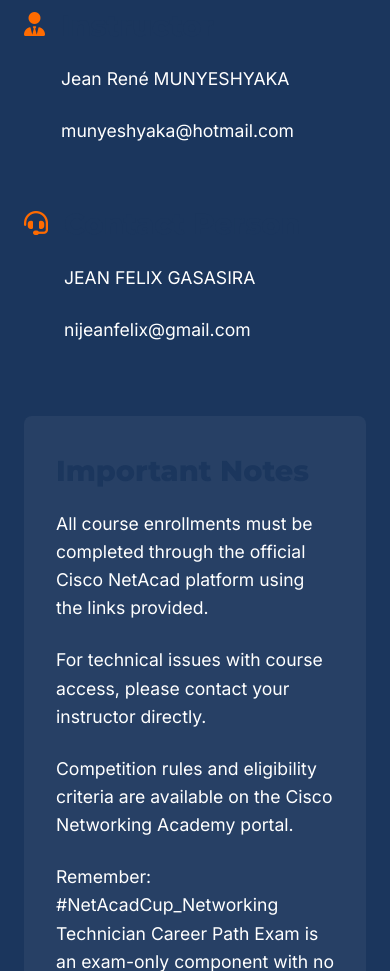
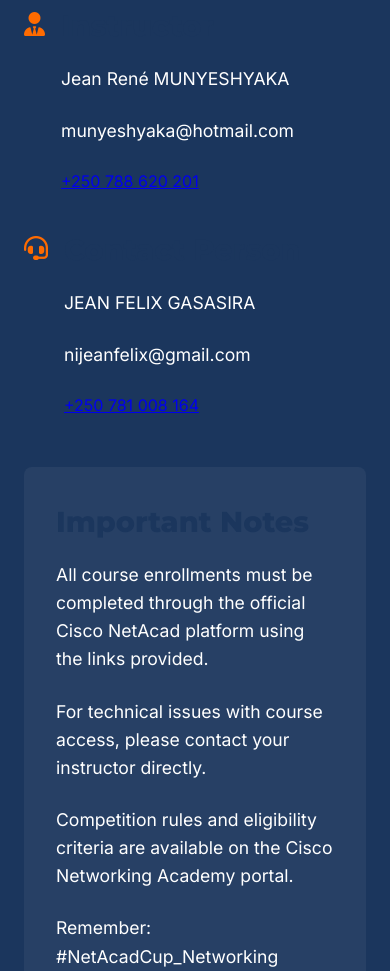
Before and after one commit to renemunyeshyaka/EMEA-NetAcad-Cup-Learn-a-thon, a plain HTML site: page index.html in a window 390 px wide. Shown: the part 10908-11879 px from the top of the page. Drawn offline with Linux system fonts and the light colour scheme.

Commit message:
# Instructor and ambassador phone number, added

```diff
--- a/index.html
+++ b/index.html
@@ -1034,6 +1034,7 @@
                             <h3>Instructor</h3>
                             <p>Jean René MUNYESHYAKA</p>
                             <p>munyeshyaka@hotmail.com</p>
+                            <a href="tel:+250788620201">+250 788 620 201</a>
                         </div>
                     </div>
 
@@ -1045,6 +1046,7 @@
                             <h3>Contact Person</h3>
                             <p>JEAN FELIX GASASIRA</p>
                             <p>nijeanfelix@gmail.com</p>
+                            <a href="tel:+250781008164">+250 781 008 164</a>
                         </div>
                     </div>
                 </div>
```
